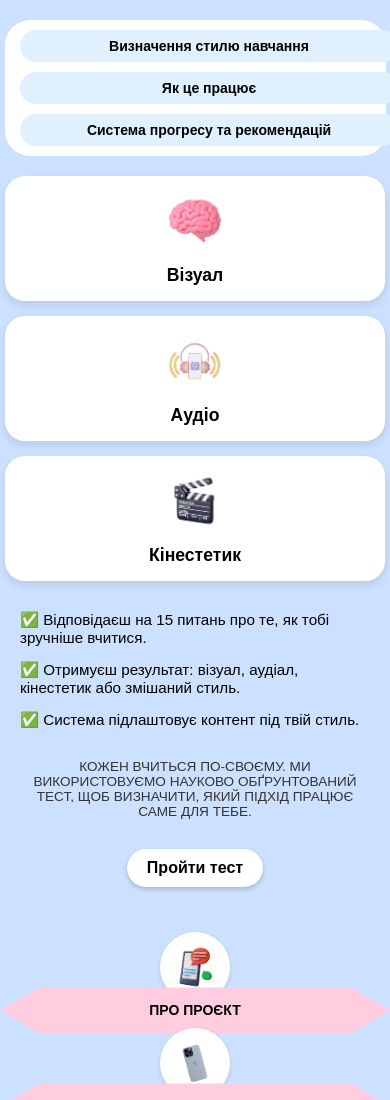
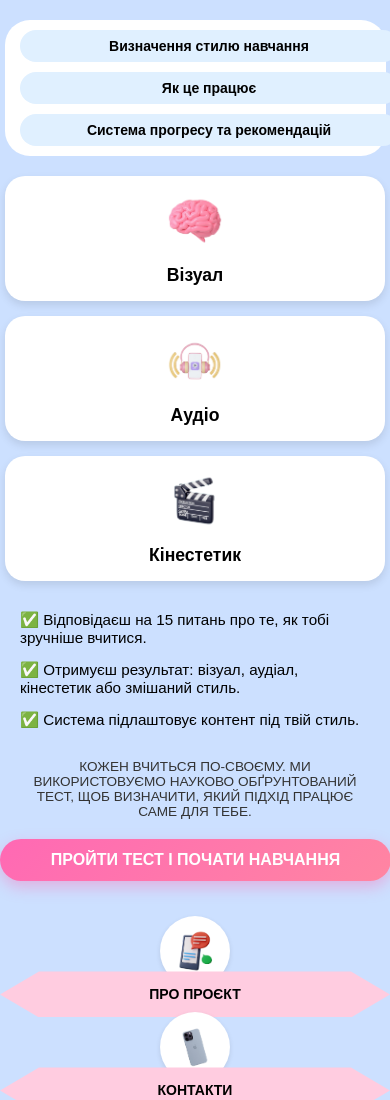
Before and after one commit to Milana-Budzanovska/FocusEd-platform, a website: page EduStyle-mobile.html in a window 390 px wide. Shown: the top 1100 px of the page. Drawn offline with Linux system fonts and the light colour scheme.

Commit message:
Update EduStyle-mobile.html

```diff
--- a/EduStyle-mobile.html
+++ b/EduStyle-mobile.html
@@ -191,7 +191,41 @@
     КОЖЕН ВЧИТЬСЯ ПО-СВОЄМУ. МИ ВИКОРИСТОВУЄМО НАУКОВО ОБҐРУНТОВАНИЙ ТЕСТ, ЩОБ ВИЗНАЧИТИ, ЯКИЙ ПІДХІД ПРАЦЮЄ САМЕ ДЛЯ ТЕБЕ.
   </div>
 
-  <button class="btn">Пройти тест</button>
+  <a href="test.html" class="fancy-button">ПРОЙТИ ТЕСТ І ПОЧАТИ НАВЧАННЯ</a>
+
+<style>
+  .fancy-button {
+    display: inline-block;
+    padding: 14px 28px;
+    font-size: 18px;
+    font-weight: bold;
+    color: white;
+    background: linear-gradient(135deg, #ff69b4, #ff85a2);
+    border: none;
+    border-radius: 50px;
+    text-decoration: none;
+    box-shadow: 0 6px 15px rgba(255, 105, 180, 0.4);
+    transition: all 0.3s ease;
+    margin: 20px auto;
+    text-align: center;
+  }
+
+  .fancy-button:hover {
+    background: linear-gradient(135deg, #ff85a2, #ff69b4);
+    box-shadow: 0 8px 20px rgba(255, 105, 180, 0.6);
+    transform: scale(1.05);
+  }
+
+  @media (max-width: 480px) {
+    .fancy-button {
+      font-size: 16px;
+      padding: 12px 20px;
+      width: 90%;
+      display: block;
+    }
+  }
+</style>
+
 
   <!-- Футер -->
   <div class="footer">
```
